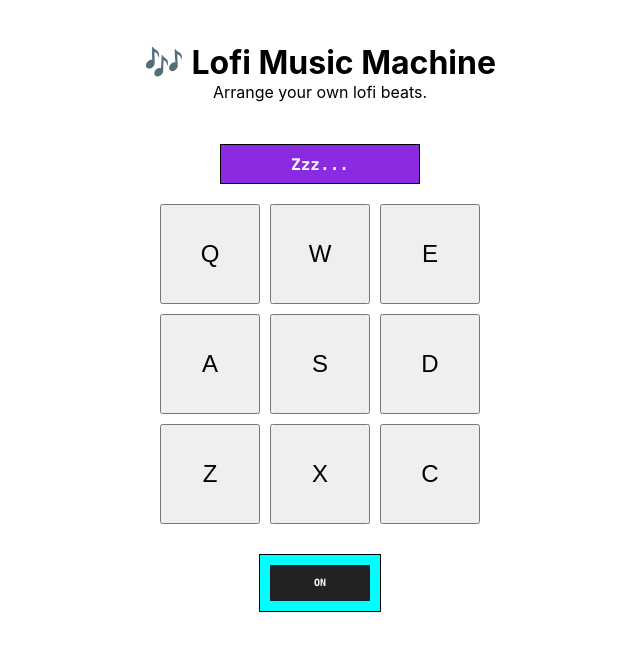
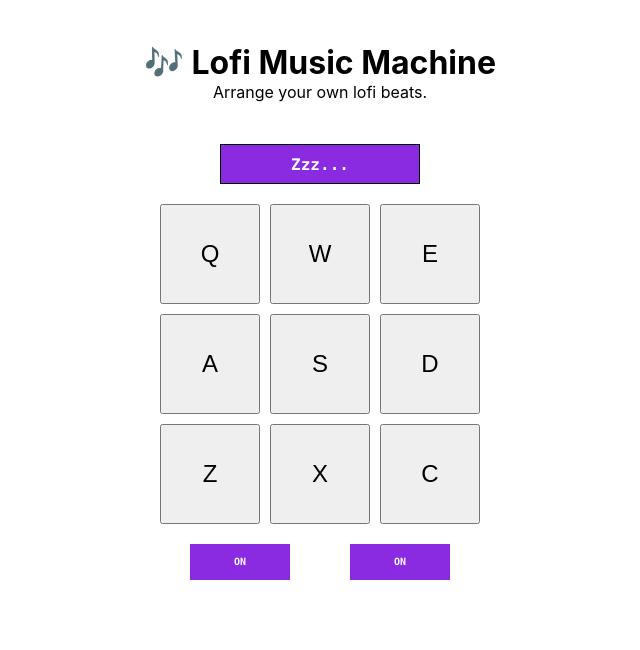
Before and after one commit to onpilot/lofi-music-machine, a React (Create React App) app: page / in a window 1280 px wide. Shown: the top 650 px of the page, without its empty margins (320-960 px from the left). Built offline with nearby package versions, Linux system fonts and the light colour scheme.

Commit message:
update style

```diff
--- a/src/App.css
+++ b/src/App.css
@@ -68,12 +68,14 @@ p {
   font-size: 24px;
 }
 
-/* .config-pad-wrapper {
+.config-pad-wrapper {
   display: grid;
   width: 320px;
   grid-template-columns: repeat(2, 1fr);
+  /* background-color: aqua; */
 }
 .option-button {
   display: flex;
-  padding: 0 20px;
-} */
+  justify-content: center;
+  /* background-color: cornflowerblue; */
+}
--- a/src/App.js
+++ b/src/App.js
@@ -66,6 +66,9 @@ function App() {
         <div className="option-button">
           <SwitchButton>p</SwitchButton>
         </div>
+        <div className="option-button">
+          <SwitchButton>b</SwitchButton>
+        </div>
       </div>
 
       {/* <a
--- a/src/SwitchButton.js
+++ b/src/SwitchButton.js
@@ -2,16 +2,9 @@ import './switch-button.css';
 
 const SwitchButton = () => {
   return (
-    // <label className="switch-wrapper">
-    //   <input type="checkbox" />
-    //   <span className="switch-btn"></span>
-    // </label>
-    <div class="toggle-button-cover">
-      <div class="button" id="my-button">
-        <input type="checkbox" class="checkbox" />
-        <div class="knobs"></div>
-        <div class="layer"></div>
-      </div>
+    <div className="button">
+      <input type="checkbox" className="checkbox" />
+      <div className="switch"></div>
     </div>
   );
 };
--- a/src/switch-button.css
+++ b/src/switch-button.css
@@ -1,50 +1,28 @@
-.toggle-button-cover {
-  position: relative;
-  border: 1px solid black;
-  box-sizing: border-box;
-  padding: 10px;
-  margin: 10px;
-  background-color: aqua;
-}
-
-.knobs,
-.layer {
-  position: absolute;
-  top: 0;
-  right: 0;
-  bottom: 0;
-  left: 0;
-}
-
 .button {
   position: relative;
   width: 100px;
   height: 36px;
-  overflow: hidden;
 }
 
 .checkbox {
   position: relative;
   width: 100%;
   height: 100%;
-  padding: 0;
-  margin: 0;
   opacity: 0;
   cursor: pointer;
-  z-index: 3;
-}
-
-.knobs {
   z-index: 2;
 }
 
-.layer {
-  width: 100%;
-  background-color: #ffffff;
+.switch {
+  position: absolute;
+  top: 0;
+  right: 0;
+  bottom: 0;
+  left: 0;
   z-index: 1;
 }
 
-#my-button .knobs:before {
+.button .switch:before {
   content: 'ON';
   position: absolute;
   width: 100%;
@@ -54,12 +32,12 @@
   line-height: 36px;
   font-family: 'Cascadia Code', Menlo, Consolas, monospace;
   text-align: center;
-  background-color: #222222;
+  background-color: blueviolet;
   color: #ffffff;
-  transition: 0.5s ease all;
+  transition: 0.3s ease-in;
 }
 
-#my-button .checkbox:checked + .knobs:before {
-  background-color: purple;
+.button .checkbox:checked + .switch:before {
+  background-color: #222222;
   content: 'OFF';
 }
```
